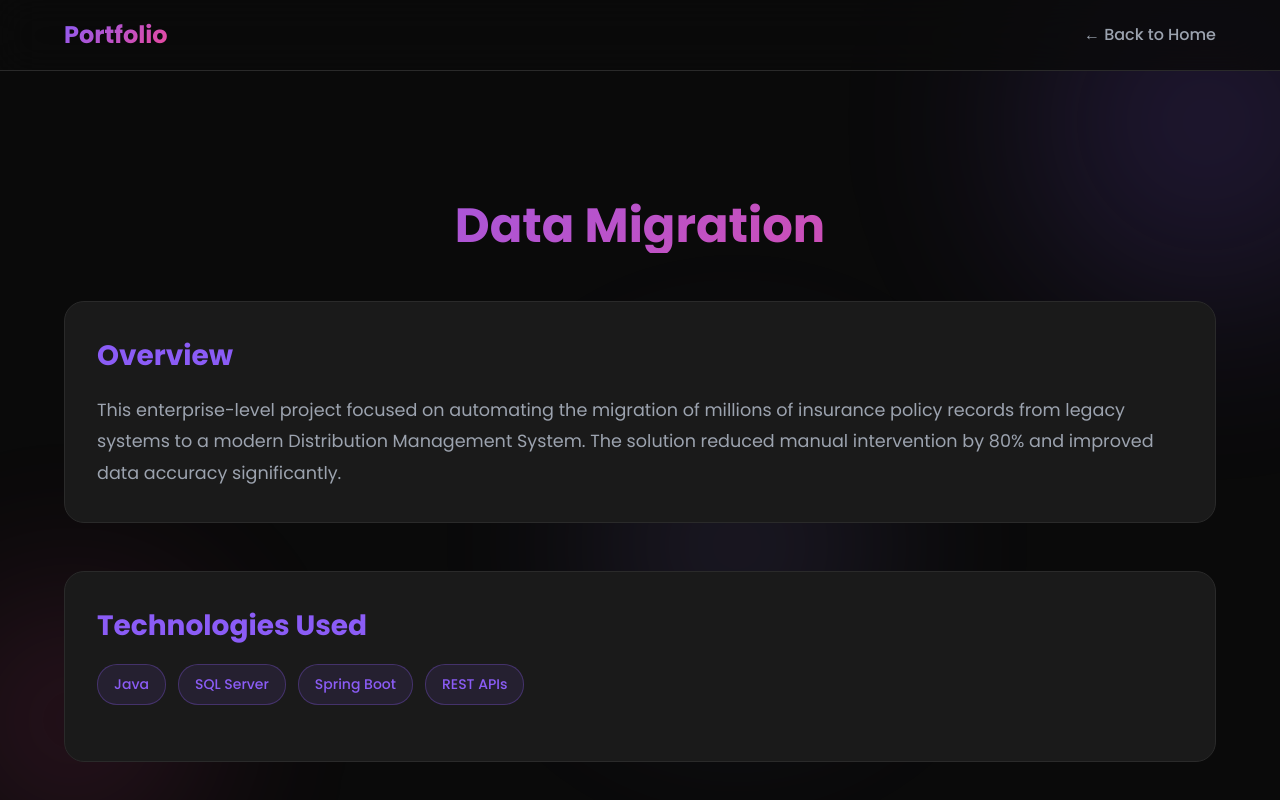
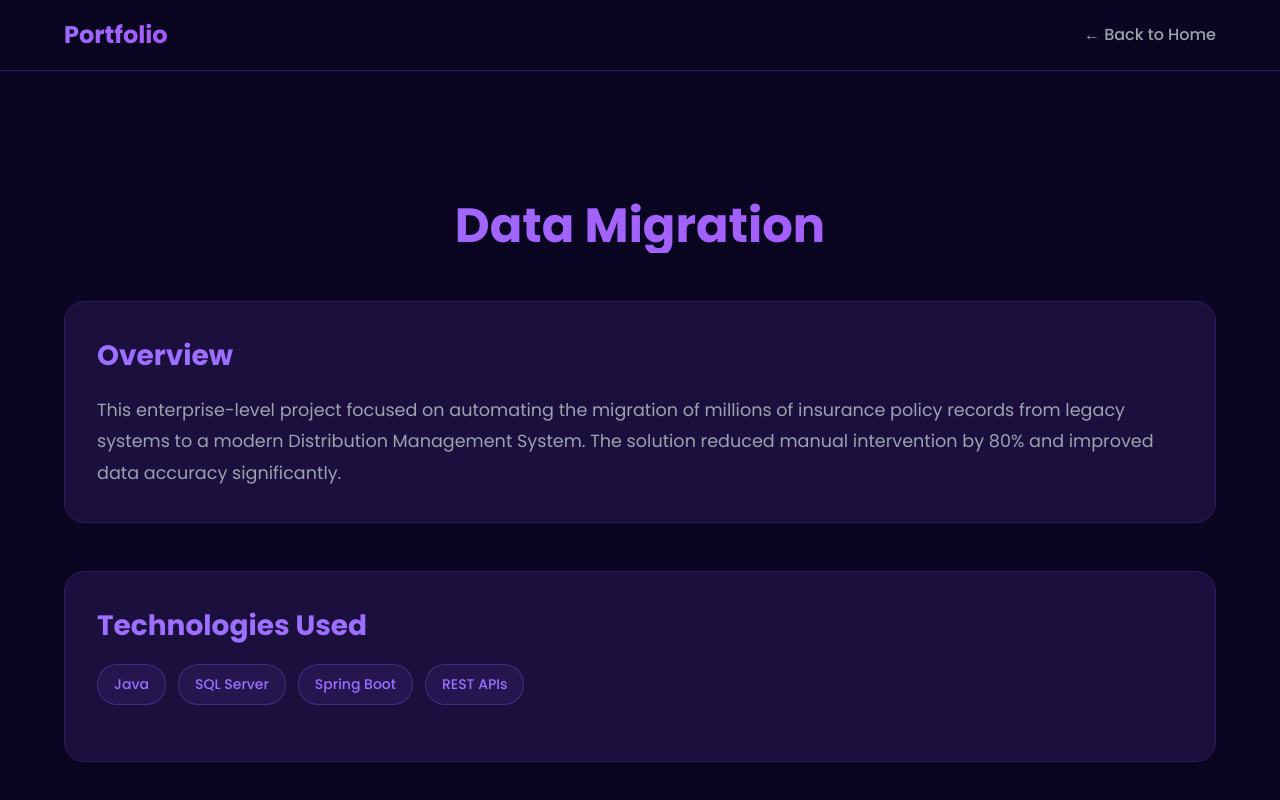
Before and after one commit to rugvedredkar/react-portfolio, a React (Vite) app: page /project/data-migration in a window 1280 px wide. Shown: the top 800 px of the page. Built offline with nearby package versions, Linux system fonts and the light colour scheme.

Commit message:
Updated background colors in CSS file

```diff
--- a/src/App.css
+++ b/src/App.css
@@ -7,18 +7,18 @@
 }
 
 :root {
-  --primary-color: #8b5cf6;
-  --secondary-color: #a78bfa;
-  --accent-color: #ec4899;
+  --primary-color: #9d6fff;     /* Vibrant purple */
+  --secondary-color: #7c3aed;   /* Deep purple */
+  --accent-color: #a855f7;      /* Bright purple accent */
   --text-color: #e5e7eb;
   --text-light: #9ca3af;
-  --bg-color: #0a0a0a;
-  --bg-light: #111111;
-  --bg-card: #1a1a1a;
-  --border-color: #2a2a2a;
+  --bg-color: #0a0520;          /* Very dark purple-navy */
+  --bg-light: #120a2e;          /* Dark purple */
+  --bg-card: #1a0f3d;           /* Deep purple card */
+  --border-color: #2d1b5e;      /* Purple border */
   --shadow: 0 4px 6px -1px rgba(0, 0, 0, 0.3), 0 2px 4px -1px rgba(0, 0, 0, 0.2);
   --shadow-lg: 0 20px 25px -5px rgba(0, 0, 0, 0.4), 0 10px 10px -5px rgba(0, 0, 0, 0.3);
-  --glow: 0 0 20px rgba(139, 92, 246, 0.3);
+  --glow: 0 0 20px rgba(157, 111, 255, 0.5);
 }
 
 body {
@@ -105,7 +105,7 @@ html {
   top: 0;
   left: 0;
   right: 0;
-  background: rgba(10, 10, 10, 0.8);
+  background: #0a0520;
   backdrop-filter: blur(20px);
   border-bottom: 1px solid var(--border-color);
   z-index: 1000;
--- a/src/App.jsx
+++ b/src/App.jsx
@@ -4,9 +4,11 @@ import { useState, useEffect, useRef } from 'react';
 import './App.css';
 import Typed from "typed.js";
 import hero from './assets/hero.png';
-import ProjectDetail from './ProjectDetails';
 import './ProjectDetails.css';
 import { BrowserRouter as Router, Routes, Route, Link } from 'react-router-dom';
+import ProjectDetail from './ProjectDetails';
+import ScrollToTop from './ScrollToTop';
+
 
 // Import skill icons
 import awsIcon from './assets/skills/aws.png';
@@ -604,7 +606,8 @@ function HomePage() {
 // Replace the entire App function with:
 function App() {
   return (
-    <Router>
+    <Router future={{ v7_startTransition: true }}>
+      <ScrollToTop />
       <div className="App">
         <Routes>
           <Route path="/" element={<HomePage />} />
--- a/src/ProjectDetails.css
+++ b/src/ProjectDetails.css
@@ -49,3 +49,19 @@
   .back-link:hover {
     color: var(--primary-color);
   }
+
+  /* Page transition animations */
+.page-transition {
+  animation: fadeIn 0.4s ease-in;
+}
+
+@keyframes fadeIn {
+  from {
+    opacity: 0;
+    transform: translateY(0px);
+  }
+  to {
+    opacity: 1;
+    transform: translateY(0);
+  }
+}
--- a/src/ProjectDetails.jsx
+++ b/src/ProjectDetails.jsx
@@ -46,7 +46,7 @@ function ProjectDetail() {
 
   if (!project) {
     return (
-      <div className="project-detail">
+      <div className="project-detail page-transition">
         <nav className="navbar">
           <div className="nav-container">
             <Link to="/" className="logo">Portfolio</Link>
@@ -62,13 +62,7 @@ function ProjectDetail() {
   }
 
   return (
-    <div className="project-detail">
-      <div className="animated-bg">
-        <div className="gradient-orb orb-1"></div>
-        <div className="gradient-orb orb-2"></div>
-        <div className="gradient-orb orb-3"></div>
-      </div>
-
+    <div className="project-detail page-transition">
       <nav className="navbar">
         <div className="nav-container">
           <Link to="/" className="logo">Portfolio</Link>
--- /dev/null
+++ b/src/ScrollToTop.jsx
@@ -0,0 +1,18 @@
+import { useEffect } from 'react';
+import { useLocation } from 'react-router-dom';
+
+function ScrollToTop() {
+  const { pathname } = useLocation();
+
+  useEffect(() => {
+    window.scrollTo({
+      top: 0,
+      left: 0,
+      behavior: 'instant'
+    });
+  }, [pathname]);
+
+  return null;
+}
+
+export default ScrollToTop;
```
